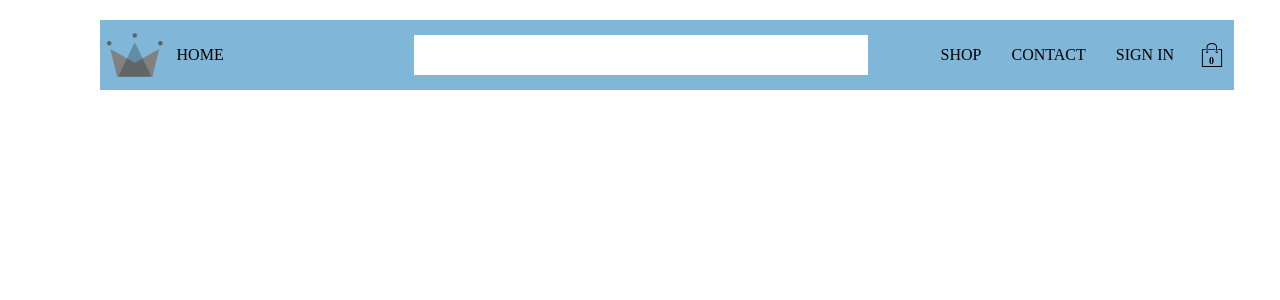
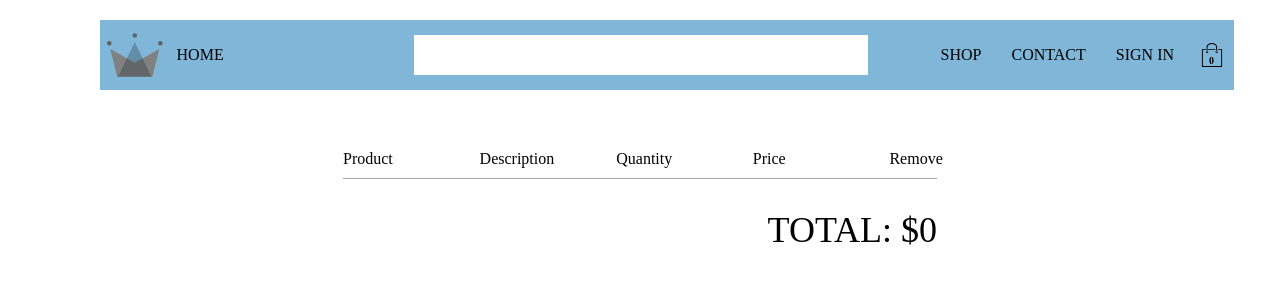
Before and after one commit to vinaysep1994/crwn-clothing, a React (Create React App) app: page /checkout in a window 1280 px wide. Shown: the top 300 px of the page. Built offline with nearby package versions, Linux system fonts and the light colour scheme; no server answers.

Commit message:
Dispatch Action shorterthand

```diff
--- a/src/App.js
+++ b/src/App.js
@@ -5,10 +5,15 @@ import { Switch,Route,Redirect } from "react-router-dom";
 import HomePage  from './pages/homepage/homepage.component';
 import ShopPage from './pages/shop/shop.component.jsx';
 import SignInAndSignUpPage from './pages/sign-in-and-sign-up/sign-in-and-sign-up.component.jsx';
+import CheckoutPage from './pages/checkout/checkout.component';
+
 import Header from './components/header-component/header-component.jsx';
 import { auth,createUserProfileDocument } from './firebase/firebase.utils';
 import { setCurrentUser } from  './redux/user/user.actions';
 import { connect } from 'react-redux';
+import { createStructuredSelector } from 'reselect';
+import { selectCurrentUser } from './redux/user/user.selectors';
+
 
 class App extends React.Component{
 
@@ -42,6 +47,7 @@ class App extends React.Component{
         <Switch>
         <Route  exact path='/home' component = {HomePage}/>
         <Route path='/shop' component = {ShopPage}/>
+        <Route exact path='/checkout' component = {CheckoutPage}/>
         <Route
          exact
         path='/signin'
@@ -58,8 +64,8 @@ class App extends React.Component{
     );
   }
 }
-const mapStateToProps = ({ user }) => ({
-  currentUser: user.currentUser
+const mapStateToProps = createStructuredSelector({
+  currentUser: selectCurrentUser
 });
 
 const mapDispatchToProps = dispatch => ({
--- a/src/components/cart-icon/cart-icon.component.jsx
+++ b/src/components/cart-icon/cart-icon.component.jsx
@@ -8,6 +8,7 @@ import { selectCartItemCount } from '../../redux/cart/cart.selectors';
 
 import { ReactComponent as ShoppingIcon } from '../../assets/shopping-bag.svg';
 import React from 'react';
+import {createStructuredSelector} from 'reselect';
 
 const CartIcon = ({toggleCartHidden,itemCount}) => (
     <div className='cart-icon' onClick={toggleCartHidden}>
@@ -20,8 +21,8 @@ const mapDispatchToProps = dispatch => ({
     toggleCartHidden: () => dispatch(toggleCartHidden())
   });
 
-  const mapStateToProps = (state)=>({
-      itemCount:selectCartItemCount(state)
+  const mapStateToProps = createStructuredSelector({
+      itemCount:selectCartItemCount
   });
 
   export default connect(
--- a/src/components/cart-item/cart-item.component.jsx
+++ b/src/components/cart-item/cart-item.component.jsx
@@ -12,4 +12,5 @@ const CartItem = ({item:{imageUrl,price,name,quantity}})=>(
         </div>
     </div>
 );
+
 export default CartItem;
--- a/src/components/cart/cart-dropdown.jsx
+++ b/src/components/cart/cart-dropdown.jsx
@@ -2,24 +2,39 @@ import React from "react";
 import { connect } from "react-redux";
 
 import CustomButton from "../custom-button/custom-button.component";
+
+import { withRouter } from "react-router-dom";
 
 import './cart-dropdown.styles.scss';
 
 import CartItem from  "../cart-item/cart-item.component";
 
 import { selectCartItems} from '../../redux/cart/cart.selectors';
+import {createStructuredSelector} from 'reselect';
+import {toggleCartHidden} from '../../redux/cart/cart.actions';
 
-const CartDropdown = ({ cartItems }) => (
+
+
+const CartDropdown = ({ cartItems,history, dispatch }) => (
     <div className='cart-dropdown'>
     <div className='cart-items'>
-        {cartItems.map(cartItem => (
+        {cartItems.length ? (
+        cartItems.map(cartItem => (
             <CartItem key={cartItem.id} item = {cartItem}/>
-        ))}
+        ))
+        ) :(
+            <span className="empty-message">Your Cart is empty</span>
+        )}
     </div>
-    <CustomButton >GO TO CHECKOUT</CustomButton>
+    <CustomButton  onClick={()=>{
+        history.push('/checkout');
+        dispatch(toggleCartHidden());
+        }}>
+        GO TO CHECKOUT
+        </CustomButton>
     </div>
 );
-const mapStateToProps= (state) => ({
- cartItems:selectCartItems(state)
+const mapStateToProps= createStructuredSelector({
+ cartItems:selectCartItems
 });
-export default connect(mapStateToProps)(CartDropdown);
+export default withRouter(connect(mapStateToProps)(CartDropdown));
--- a/src/components/cart/cart-dropdown.styles.scss
+++ b/src/components/cart/cart-dropdown.styles.scss
@@ -1,6 +1,6 @@
 .cart-dropdown {
     position: absolute;
-    width: 240px;
+    width: 277px;
     height: 340px;
     display: flex;
     flex-direction: column;
@@ -11,6 +11,10 @@
     right: 40px;
     z-index: 5;
 
+    .empty-message{
+      font-size: 18px;
+      margin: 50px auto;
+    }
     .cart-items {
       height: 240px;
       display: flex;
--- a/src/components/header-component/header-component.jsx
+++ b/src/components/header-component/header-component.jsx
@@ -5,10 +5,13 @@ import { Link } from "react-router-dom";
 import CartIcon  from '../cart-icon/cart-icon.component';
 import CartDropdown from "../cart/cart-dropdown";
 import { connect } from "react-redux";
+import {createStructuredSelector} from 'reselect';
 
 import { auth } from "../../firebase/firebase.utils";
 import {ReactComponent as  Logo} from '../../assets/crown.svg';
 import { SearchBox } from "../search-box/search-box.component";
+import { selectCartHidden } from "../../redux/cart/cart.selectors";
+import { selectCurrentUser } from "../../redux/user/user.selectors";
 
 import './header.styles.scss';
 
@@ -40,8 +43,9 @@ const Header = ( { currentUser,hidden } ) =>(
 }
     </div>
 )
-const mapStateToProbs = ({user: {currentUser} ,cart :{ hidden}}) =>({
-    currentUser,hidden
+const mapStateToProbs = createStructuredSelector({
+    currentUser:selectCurrentUser,
+    hidden:selectCartHidden
 });
 
 export default connect(mapStateToProbs)(Header);
--- a/src/components/sign-up/sign-up.component.jsx
+++ b/src/components/sign-up/sign-up.component.jsx
@@ -53,9 +53,6 @@ class SignUp extends React.Component {
 
     this.setState({ [name]: value });
   };
-
-
-
   render() {
     const { displayName, email, password, confirmPassword } = this.state;
     return (
--- /dev/null
+++ b/src/pages/checkout/checkout.component.jsx
@@ -0,0 +1,44 @@
+import React from 'react';
+import { connect } from 'react-redux';
+import { createStructuredSelector } from 'reselect';
+
+import {
+  selectCartItems,
+  selectCartTotal
+} from '../../redux/cart/cart.selectors';
+
+import './checkout.styles.scss';
+
+const CheckoutPage = ({ cartItems, total }) => (
+  <div className='checkout-page'>
+    <div className="checkout-header">
+      <div className='header-block'>
+        <span>Product</span>
+      </div>
+      <div className='header-block'>
+        <span>Description</span>
+      </div>
+      <div className='header-block'>
+        <span>Quantity</span>
+      </div>
+      <div className='header-block'>
+        <span>Price</span>
+      </div>
+      <div className='header-block'>
+        <span>Remove</span>
+      </div>
+    </div>
+    {
+cartItems.map(cartItem =>
+      cartItem.name
+      )}
+    <div className='total'>TOTAL: ${total}</div>
+  </div>
+);
+
+const mapStateToProps = createStructuredSelector({
+  cartItems: selectCartItems,
+  total: selectCartTotal
+});
+
+export default connect(mapStateToProps)(CheckoutPage);
--- /dev/null
+++ b/src/pages/checkout/checkout.styles.scss
@@ -0,0 +1,31 @@
+.checkout-page {
+    width: 55%;
+    min-height: 90vh;
+    display: flex;
+    flex-direction: column;
+    align-items: center;
+    margin: 50px auto 0;
+
+    .checkout-header {
+      width: 100%;
+      padding: 10px 0;
+      display: flex;
+      justify-content: space-between;
+      border-bottom: 1px solid darkgrey;
+
+      .header-block {
+        text-transform: capitalize;
+        width: 23%;
+
+        &:last-child {
+          width: 8%;
+        }
+      }
+    }
+
+    .total {
+      margin-top: 30px;
+      margin-left: auto;
+      font-size: 36px;
+    }
+  }
--- a/src/redux/cart/cart.selectors.js
+++ b/src/redux/cart/cart.selectors.js
@@ -7,9 +7,21 @@ export const selectCartItems = createSelector(
     cart => cart.cartItems
 );
 
+export const selectCartHidden = createSelector(
+    [selectCart],
+    cart=>cart.hidden
+)
+
 export const selectCartItemCount= createSelector(
     [selectCartItems],
     cartItems=>
     cartItems.reduce(
         (accumalatedQuantity,cartItem)=>accumalatedQuantity+ cartItem.quantity,0)
 );
+
+export const selectCartTotal= createSelector(
+    [selectCartItems],
+    cartItems=>
+    cartItems.reduce(
+        (accumalatedQuantity,cartItem)=>accumalatedQuantity+ cartItem.quantity * cartItem.price,0)
+)
--- /dev/null
+++ b/src/redux/user/user.selectors.js
@@ -0,0 +1,8 @@
+import {createSelector} from 'reselect';
+
+const selectUser = state => state.user;
+
+export const selectCurrentUser = createSelector(
+    [selectUser],
+    (user)=>user.currentUser
+)
```
